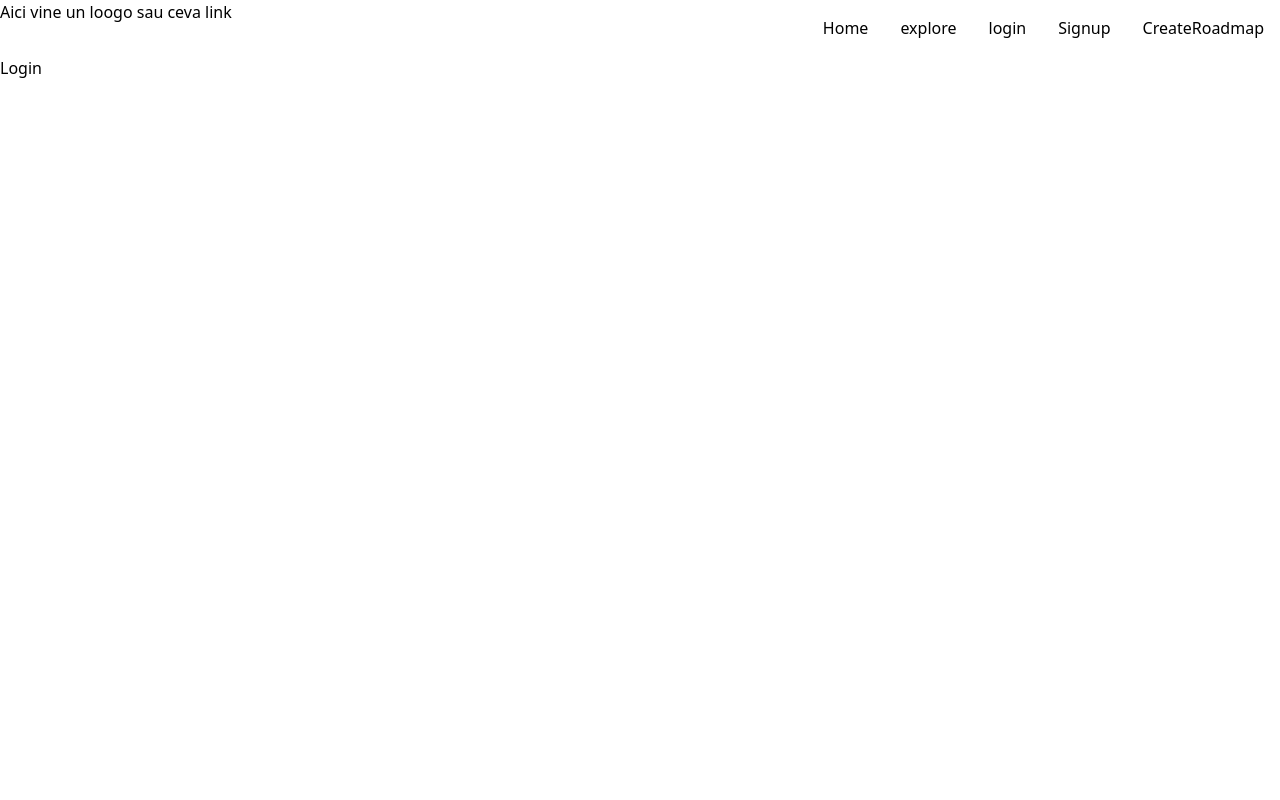
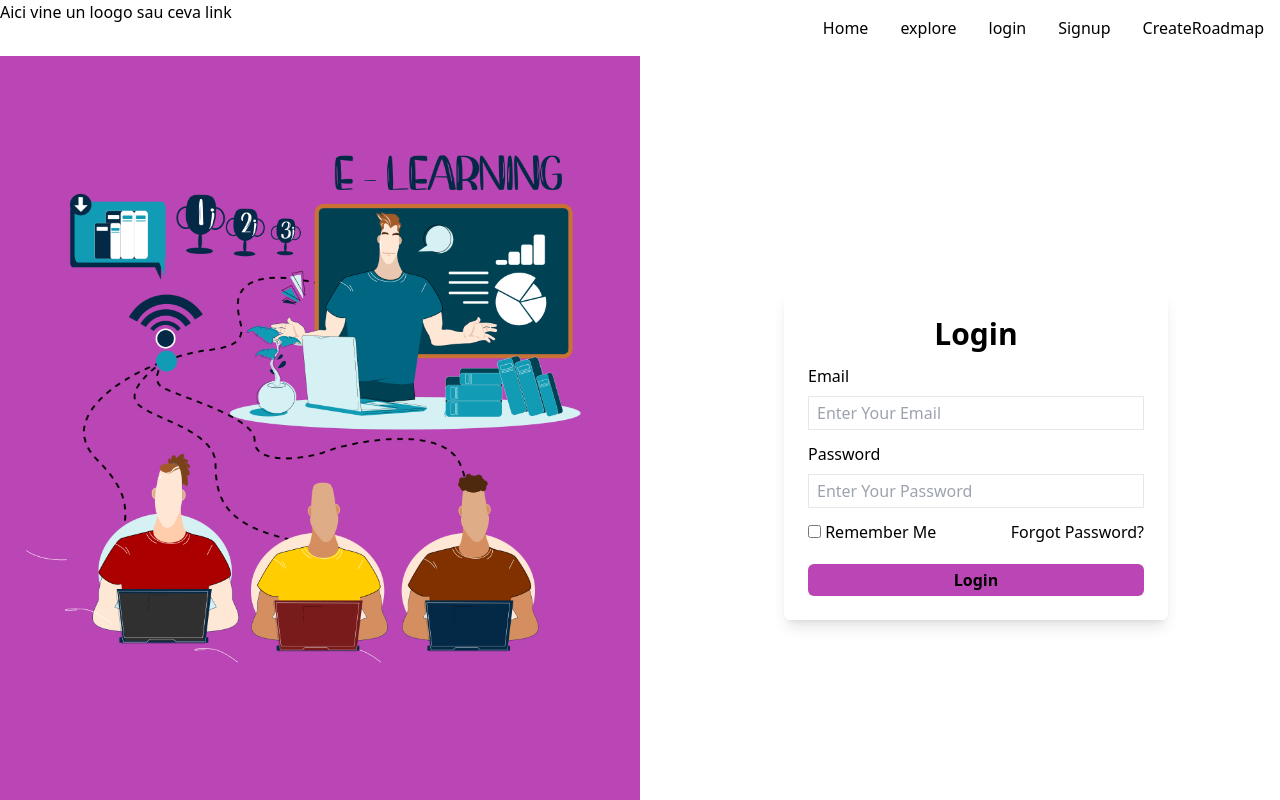
Before and after one commit to UT-Asema/Frontend, a React (Vite) app: page /Login in a window 1280 px wide. Built offline with nearby package versions, Linux system fonts and the light colour scheme.

Commit message:
(template) Created Templated For Login

```diff
--- a/src/Pages/Login/Login.jsx
+++ b/src/Pages/Login/Login.jsx
@@ -1,7 +1,48 @@
 import React from "react";
 
-const Login = () => {
-  return <div>Login</div>;
+function Login() {
+
+
+  return (
+    <div>
+
+      <head>
+        <title>Animated Login Form</title>
+        <link rel="stylesheet" href="https://cdnjs.cloudflare.com/ajax/libs/font-awesome/6.2.1/css/all.min.css" integrity="sha512-MV7K8+y+gLIBoVD59lQIYicR65iaqukzvf/nwasF0nqhPay5w/9lJmVM2hMDcnK1OnMGCdVK+iQrJ7lzPJQd1w==" crossorigin="anonymous" referrerpolicy="no-referrer" />
+      </head>
+
+      <body>
+        <div class="flex justify-center items-center h-screen bg-split-accent-white">
+          <div class="object-contain h-56 w-1/2  fixed top-20 left-0 right-0"><img src="src/Pages/Login/login_image.png" alt="login_image"/></div>
+          <div class="w-96 p-6 shadow-lg rounded-md bg-white right-28 absolute">
+            <h1 class="text-3xl block text-center font-semibold"> <i class="fa-solid fa-right-to-bracket"></i> Login</h1>
+            <div class='mt-3'>
+              <label for="Email" class="block text-base mb-2">Email</label>
+              <input type="email" id='email' class="border w-full text-base px-2 py-1 focus:outline-none focus:ring-0" placeholder="Enter Your Email"/>
+            </div>
+            <div class='mt-3'>
+              <label for="password" class="block text-base mb-2">Password</label>
+              <input type="password" id='password' class="border w-full text-base px-2 py-1 focus:outline-none focus:ring-0" placeholder="Enter Your Password"/>
+            </div>
+            <div class="mt-3 flex justify-between items-center">
+              <div>
+                <input type="checkbox"></input>
+                <label> Remember Me</label>
+              </div>
+              <div>
+                {/* Aici vin ancora de la forgot password */}
+                <a href="#">Forgot Password?</a>
+              </div>
+            </div>
+            <div class="mt-5">
+              <button type="submit" class="borde-2 py-1 w-full rounded-md hover:text-white border-[#ba45b4] bg-[#ba45b4] font-semibold">Login</button>
+            </div>
+          </div>
+        </div>
+      </body>
+
+    </div>
+  );
 };
 
 export default Login;
--- a/tailwind.config.cjs
+++ b/tailwind.config.cjs
@@ -2,7 +2,11 @@
 module.exports = {
   content: ["./index.html", "./src/**/*.{js,ts,jsx,tsx}"],
   theme: {
-    extend: {},
+    extend: {
+      backgroundImage: {
+        "split-accent-white": "linear-gradient(to right, #ba45b4 50%, white 50%)"
+      }
+    },
   },
   plugins: [],
 };
```
Also changed, not shown: src/Pages/Login/login_image.png (added), 1 other file (tests, documents, lock files or other folders).
